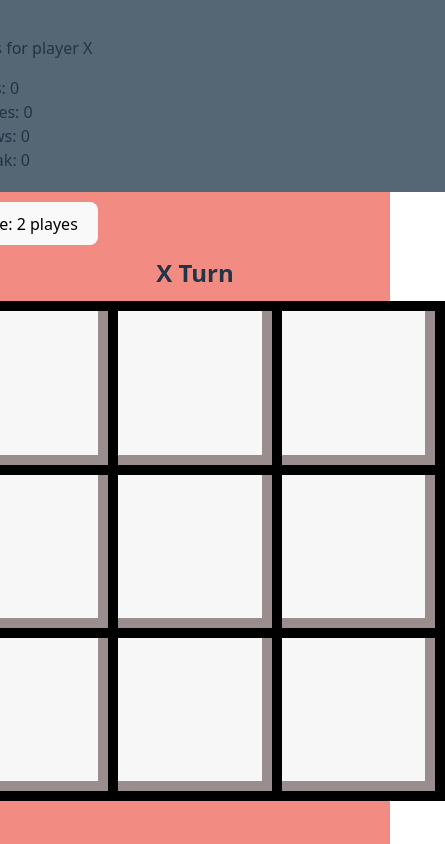
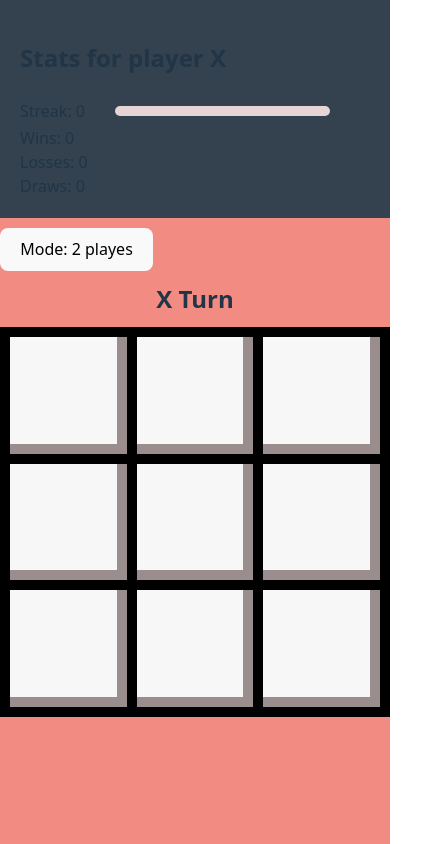
Before and after one commit to TheBluemist1404/tic-tac-toe, a React (Vite) app: page / in a window 390 px wide. Shown: the whole page, 445 px wide, since content can reach past the window. Built offline with nearby package versions, Linux system fonts and the light colour scheme.

Commit message:
feat: handle screen responsiveness and streak display

```diff
--- a/src/App.css
+++ b/src/App.css
@@ -22,6 +22,12 @@
   gap: 10px;
 }
 
+@media screen and (max-width: 500px) {
+  .game-status {
+    width: 100vw;
+  }
+}
+
 .game-mode{
   display: flex;
   flex-direction: row;
--- a/src/components/board/Board.css
+++ b/src/components/board/Board.css
@@ -4,6 +4,13 @@
   height: 500px;
   background-color: #998d8d;
   /* padding: 10px; */
+}
+
+@media screen and (max-width: 500px){
+  .board {
+    width: 100vw;
+    height: 100vw;
+  }
 }
 
 .board .vertical-divider {
--- a/src/components/stats.ts/Stats.css
+++ b/src/components/stats.ts/Stats.css
@@ -1,6 +1,17 @@
 .stats-container {
-  background-color: rgb(85, 102, 117);
+  background-color: rgb(51, 66, 78);
   box-sizing: border-box;
   width: 500px;
   padding: 20px;
 }
+
+@media screen and (max-width: 500px){
+  .stats-container {
+    width: 100vw;
+  }
+
+}
+
+.stats-container .streak {
+  width: max-content;
+}
--- a/src/components/stats.ts/Stats.tsx
+++ b/src/components/stats.ts/Stats.tsx
@@ -2,6 +2,7 @@ import { useEffect, useMemo, useState } from "react";
 import "./Stats.css";
 import type { CellType } from "../../types/cell";
 import { getStats, setStats } from "../../utils/stats";
+import Streak from "./Streak";
 
 export default function Stats({ winner }: { winner: CellType | "N/A" }) {
   const {
@@ -49,11 +50,17 @@ export default function Stats({ winner }: { winner: CellType | "N/A" }) {
 
   return (
     <div className="stats-container">
-      <p>Stats for player X</p>
+      <h2>Stats for player X</h2>
+      <div style={{display: "flex", flexDirection: "row", gap: "30px", alignItems: "center"}}>
+        <div style={{width: "max-content"}}>
+          {/* This avoid the Streak-bar push back */}
+          <div className="streak">Streak: {streak}</div>
+        </div>
+        <Streak streak={streak} />
+      </div>
       <div>Wins: {wins}</div>
       <div>Losses: {losses}</div>
       <div>Draws: {draws}</div>
-      <div>Streak: {streak}</div>
     </div>
   );
 }
--- /dev/null
+++ b/src/components/stats.ts/Streak.css
@@ -0,0 +1,16 @@
+.streak-bar {
+  background-color: rgb(230, 213, 213);
+  width: 100%;
+  height: 10px;
+  border-radius: 5px;
+}
+
+.streak-bar .streak-progress {
+  height: 100%;
+  border-radius: 5px;
+  background-color: rgb(231, 72, 72);
+}
+
+.flame {
+  width: 30px;
+}
--- /dev/null
+++ b/src/components/stats.ts/Streak.tsx
@@ -0,0 +1,22 @@
+import { useMemo } from "react";
+import "./Streak.css";
+import flameGif from "/flame.gif";
+
+const MAX_STREAK: number = 5;
+
+export default function Streak({ streak }: { streak: number }) {
+  const streakDisplay: number = useMemo(() => {
+    return streak <= MAX_STREAK ? streak : 5;
+  }, [streak]);
+  return (
+    <div style={{width: "100%", display: "flex", flexDirection:"row", gap: "10px", alignItems: "center"}}>
+      <div className="streak-bar">
+        <div
+          className="streak-progress"
+          style={{ width: `${(100 * streakDisplay) / 5}%` }}
+        ></div>
+      </div>
+      <img style={{opacity: streak >= 5 ? "1": "0"}} className="flame" src={flameGif} alt="max streak"/>
+    </div>
+  );
+}
```
Also changed, not shown: public/flame.gif (added).
